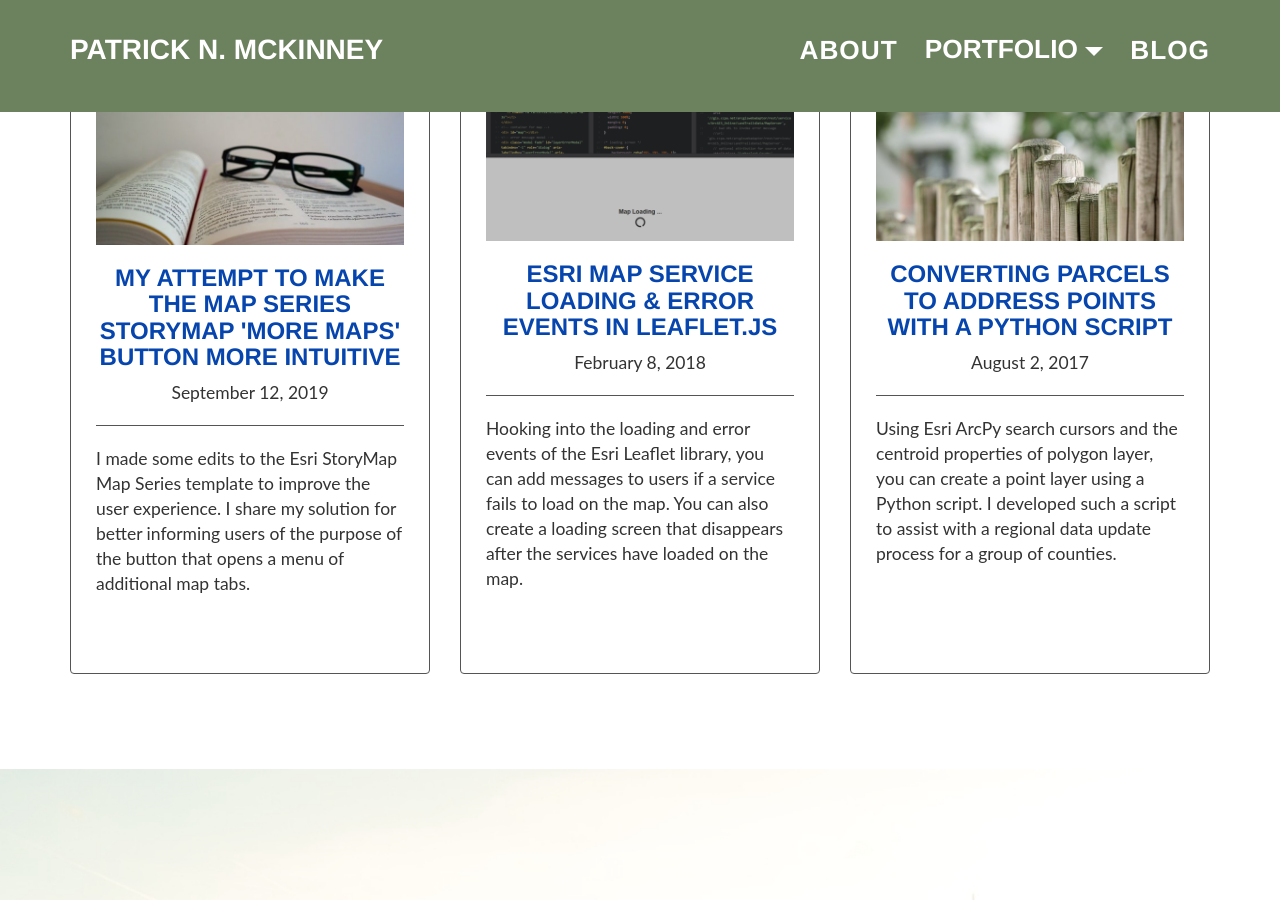
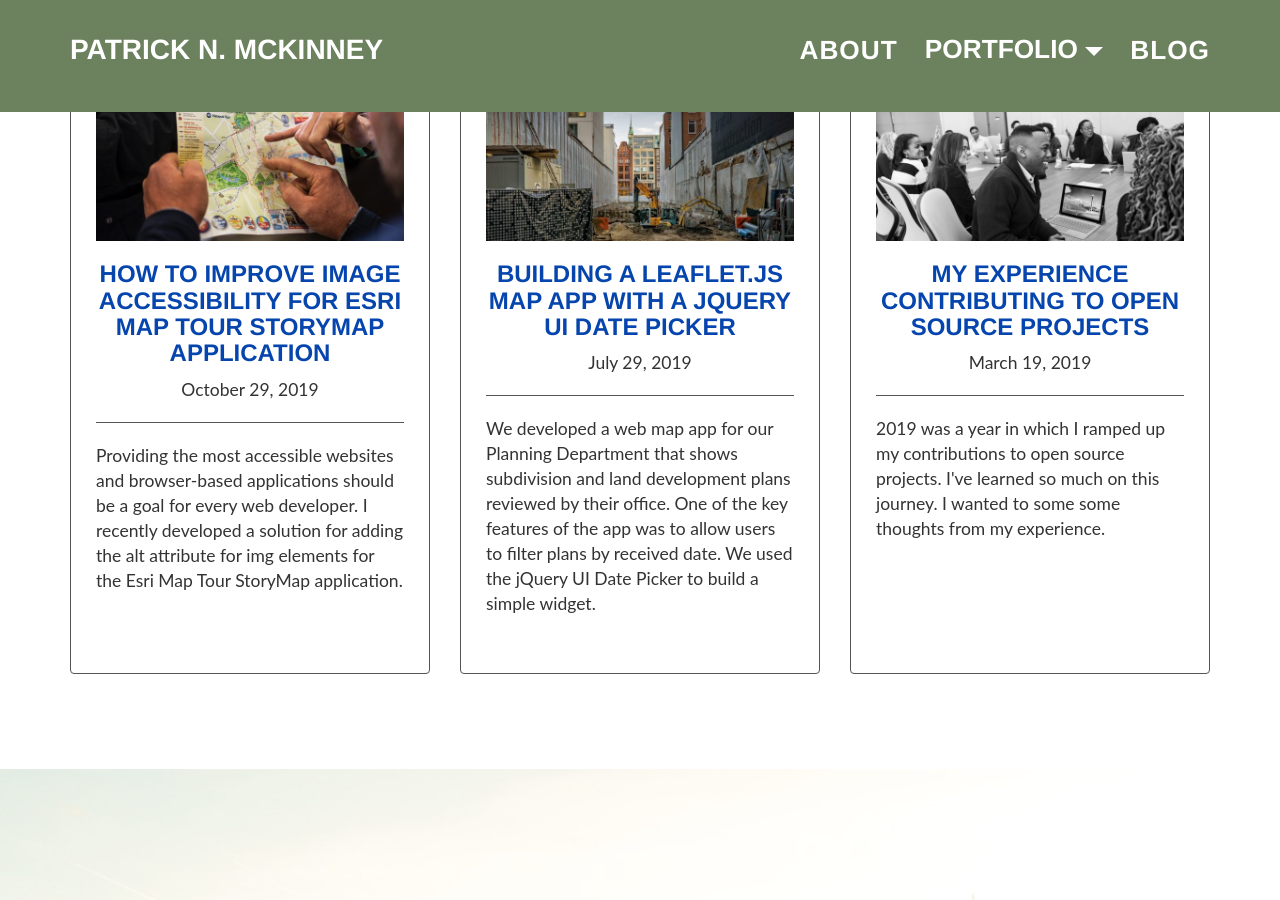
Before and after one commit to pmacMaps/website-live-test, a Jekyll site: the page built from index.html, in a window 1280 px wide and 900 px high, scrolled down 577 px. Built offline with Jekyll 4.4.1, drawn with Linux system fonts in a browser that asks for light colours.

Commit message:
update list of posts

```diff
--- a/_data/featuredPosts.json
+++ b/_data/featuredPosts.json
@@ -1,26 +1,26 @@
 [
     {
-        "title": "My Attempt To Make The Map Series StoryMap 'More Maps' Button More Intuitive",
-        "date": "September 12, 2019",
-        "url": "https://pnmcartodesign.wordpress.com/2019/09/12/my-attempt-to-make-the-map-series-storymap-more-maps-button-more-intuitive/",
-        "featured-image": "document-education-eyeglasses-336407.jpg",
-        "featured-image-alt": "eyeglasses resting on an open book",
-        "teaser": "I made some edits to the Esri StoryMap Map Series template to improve the user experience.  I share my solution for better informing users of the purpose of the button that opens a menu of additional map tabs."
+        "title": "How To Improve Image Accessibility for Esri Map Tour StoryMap Application",
+        "date": "October 29, 2019",
+        "url": "https://pnmcartodesign.wordpress.com/2019/10/29/how-to-improve-image-accessibility-for-esri-map-tour-storymap-application/",
+        "featured-image": "janis-oppliger-drhe-xf7wls-unsplash.jpg",
+        "featured-image-alt": "people holding a street map and pointing to a location on the map",
+        "teaser": "Providing the most accessible websites and browser-based applications should be a goal for every web developer.  I recently developed a solution for adding the alt attribute for img elements for the Esri Map Tour StoryMap application."
     },
     {
-        "title": "Esri Map Service Loading & Error Events in Leaflet.js",
-        "date": "February 8, 2018",
-        "url": "https://pnmcartodesign.wordpress.com/2018/02/08/esri-map-service-loading-error-events-in-leaflet-js/",
-        "featured-image": "codepen-esri-events-screenshot.png",
-        "featured-image-alt": "a screen-shot of a CodePen demo",
-        "teaser": "Hooking into the loading and error events of the Esri Leaflet library, you can add messages to users if a service fails to load on the map.  You can also create a loading screen that disappears after the services have loaded on the map."
+        "title": "Building A Leaflet.js Map App With A jQuery UI Date Picker",
+        "date": "July 29, 2019",
+        "url": "https://pnmcartodesign.wordpress.com/2019/07/29/building-a-leaflet-js-map-app-with-a-jquery-ui-date-picker/",
+        "featured-image": "architecture-buildings-construction-site-69483.jpg",
+        "featured-image-alt": "a construction site within a city between two buildings",
+        "teaser": "We developed a web map app for our Planning Department that shows subdivision and land development plans reviewed by their office.  One of the key features of the app was to allow users to filter plans by received date.  We used the jQuery UI Date Picker to build a simple widget."
     },
     {
-        "title": "Converting Parcels to Address Points With a Python Script",
-        "date": "August 2, 2017",
-        "url": "https://pnmcartodesign.wordpress.com/2017/08/02/converting-parcels-to-address-points-with-a-python-script/",
-        "featured-image": "fence-wood-fence-wood-limit-48246.jpeg",
-        "featured-image-alt": "a line of wooden fence posts",
-        "teaser": "Using Esri ArcPy search cursors and the centroid properties of polygon layer, you can create a point layer using a Python script.  I developed such a script to assist with a regional data update process for a group of counties."
+        "title": "My Experience Contributing to Open Source Projects",
+        "date": "March 19, 2019",
+        "url": "https://pnmcartodesign.wordpress.com/2019/03/19/my-experience-contributing-to-open-source-projects/",
+        "featured-image": "black-and-white-conference-room-digital-nomad-1181400.jpg",
+        "featured-image-alt": "people sitting in a conference room having a meeting",
+        "teaser": "2019 was a year in which I ramped up my contributions to open source projects.  I've learned so much on this journey.  I wanted to some some thoughts from my experience."
     }
 ]
```
